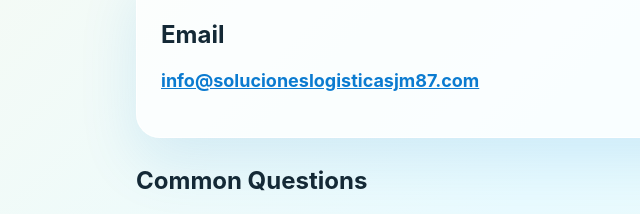
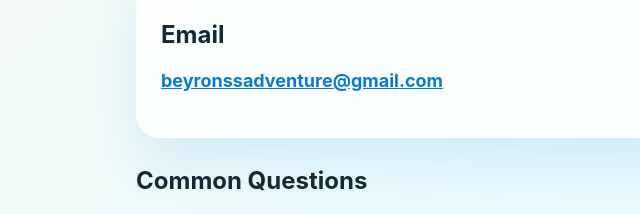
Before and after one commit to BeyronssDev/aigua-app-site, a plain HTML site: page support.html in a window 1280 px wide. Shown: the part 314-528 px from the top of the page, 146-786 px from the left. Drawn offline with Linux system fonts and the light colour scheme.

Commit message:
Fix visible support email

```diff
--- a/support.html
+++ b/support.html
@@ -18,7 +18,7 @@
 
     <section class="panel support-card">
       <h2>Email</h2>
-      <p><a href="mailto:beyronssadventure@gmail.com">info@solucioneslogisticasjm87.com</a></p>
+      <p><a href="mailto:beyronssadventure@gmail.com">beyronssadventure@gmail.com</a></p>
     </section>
 
     <h2>Common Questions</h2>
```
